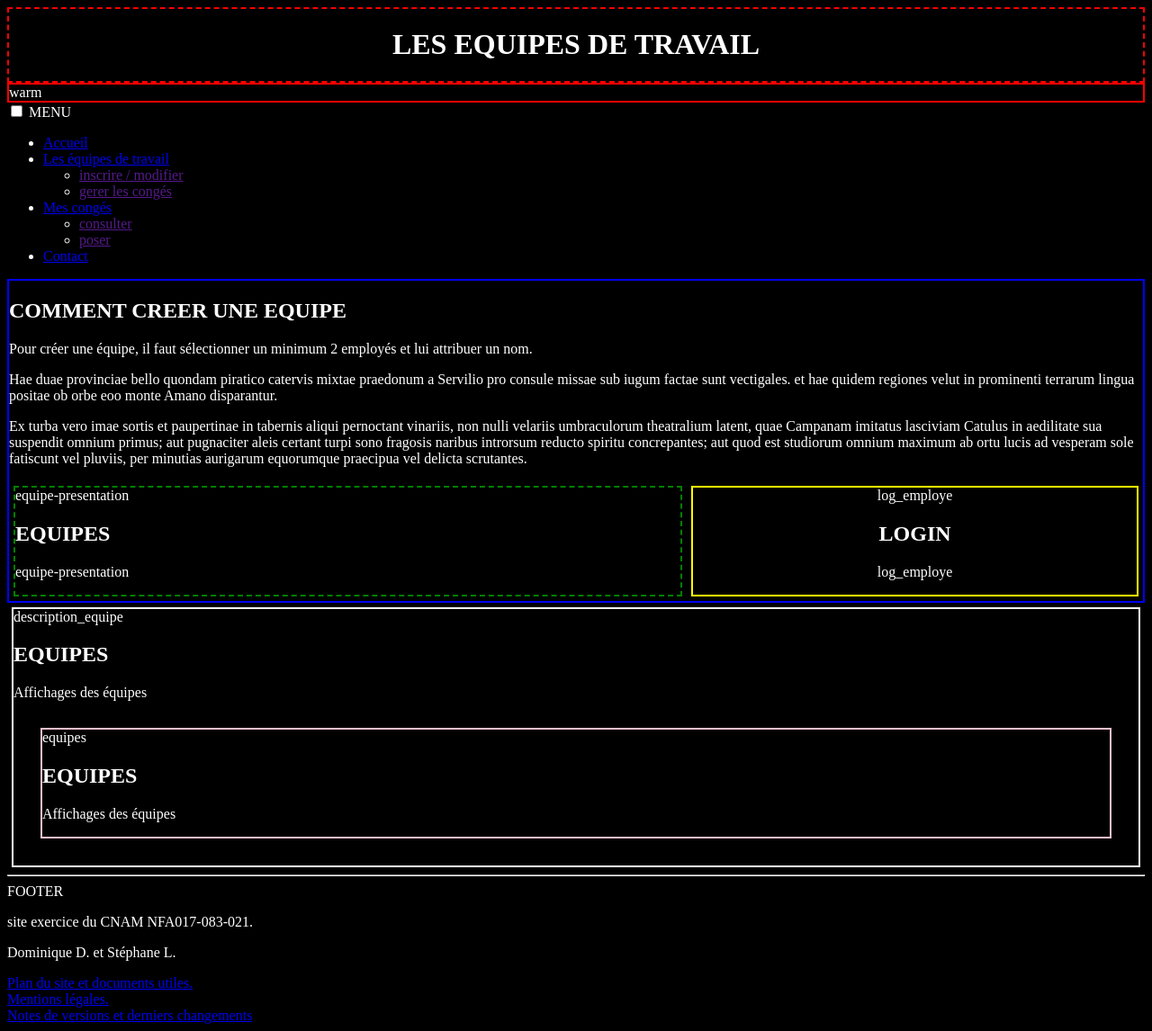
After one commit to Stef36/nfa017, a PHP site: page /catA.php in a window 1280 px wide. The commit adds this page. Shown: the whole page at 90% size. Run offline with PHP 8.4, Linux system fonts and the light colour scheme.

Commit message:
création branch cat A + mise en page page catA

```diff
--- /dev/null
+++ b/catA.php
@@ -0,0 +1,91 @@
+<?php Session_start()?>
+
+<!DOCTYPE html>
+<html lang="fr-fr" >
+
+<!-- ======================================================= -->
+    <head>
+
+        <meta charset="UTF-8" lang="fr">
+        <meta name="Mes Repos"  content="poser consulter jours congés travail équipe ">
+
+        <link rel="icon" href="mes-repos.ico" >
+        <link rel="icon" type="image/x-icon" href="img/photos/favicon.ico">
+        <title>Equipes de travail</title>
+        <link href="./css/stylea.css" rel="stylesheet" type="text/css" />
+    </head>
+<!-- ======================================================= -->
+
+
+    <body>
+
+
+
+
+
+<!-- ===================== TITRE ===================== -->
+        <header class="headera">
+            <h1>LES EQUIPES DE TRAVAIL<H1>
+        </header>
+
+<!--=======voir si possibilité===Menu de demande de validation================-->
+        <article id="warm">
+warm
+
+        </article>
+<!-- ===================== MENU ===================== -->
+        <nav>
+        <?php include("includes/menu.php"); ?>
+    </nav>
+<!--===================COMMENT CREER UNE EQUIPE==============-->
+        <section id="creer_equipe">
+            <?php include("includes/creer_equipe.inc.php"); ?>
+
+            <section id="flex">
+                <article id="equipe_presentation">
+equipe-presentation
+                <?php include("includes/equipe_presentation.inc.php"); ?>
+                </article>
+
+<!--====================login=============================-->
+                <aside class="log_employe">
+log_employe
+                <?php include("includes/log_employe.inc.php"); ?>
+                </aside>
+
+            </section></section>
+<!--===========================DESCRIPTION EQUIPE=======================-->
+        <section id="description_equipe">
+
+description_equipe
+        <?php include("includes/description_equipe.inc.php"); ?>
+
+
+<!--===========================EQUIPES=======================-->
+        <article id="equipes">
+equipes
+        <?php include("includes/equipes.inc.php"); ?>
+        </article>
+
+        </section>
+
+
+
+
+
+
+
+
+
+
+
+
+
+
+
+
+<!-- ===================== BAS DE PAGE  ===================== -->
+        <?php include("includes/basDePage.php"); ?>
+    </body>
+
+</html>
--- /dev/null
+++ b/css/stylea.css
@@ -0,0 +1,52 @@
+body {
+    background-color:black;
+    color:white;
+  }
+H1{
+    color:white;
+}
+
+.headera{
+    border:2px dashed red;
+    text-align:center;
+}
+/*=====================WARM==================*/
+#warm{
+    border:2px solid red;
+}
+
+/*===============BLOC CREER UNE EQUIPE===================*/
+#creer_equipe{
+    border:2px solid blue;
+
+}
+
+#flex{
+    display:flex;
+
+}
+
+#equipe_presentation{
+    border:2px dashed green;
+    width:60%;
+    margin:5px;
+}
+/*===================BLOC LOGIN=======================*/
+.log_employe{
+    border:2px solid yellow;
+    width:40%;
+    right:0;
+    text-align:center;
+    margin:5px;
+}
+
+/*====================BLOC DESCRIPTION EQUIPE==================*/
+#description_equipe{
+    border:2px solid white;
+    margin:5px;
+}
+
+#equipes{
+    border:2px solid pink;
+    margin:30px;
+}
--- a/includes/basDePage.php
+++ b/includes/basDePage.php
@@ -1,6 +1,7 @@
 <footer>
-    <!--Une ligne pour separer le bas de page
-    <hr/>-->
+    <!--Une ligne pour separer le bas de page-->
+    <hr/>
+    FOOTER
     <p>site exercice du CNAM NFA017-083-021.</p>
     <p>Dominique D. et Stéphane L.</p>
     <a href="./planDuSite.php">Plan du site et documents utiles.</a><br/>
--- /dev/null
+++ b/includes/creer_equipe.inc.php
@@ -0,0 +1,7 @@
+<!--==================COMMENT CREER UNE EQUIPE====================-->
+<h2>COMMENT CREER UNE EQUIPE</h2>
+
+<p>Pour créer une équipe, il faut sélectionner un minimum 2 employés et lui attribuer un nom.</p>
+<p>Hae duae provinciae bello quondam piratico catervis mixtae praedonum a Servilio pro consule missae sub iugum factae sunt vectigales. et hae quidem regiones velut in prominenti terrarum lingua positae ob orbe eoo monte Amano disparantur.</p>
+
+<p>Ex turba vero imae sortis et paupertinae in tabernis aliqui pernoctant vinariis, non nulli velariis umbraculorum theatralium latent, quae Campanam imitatus lasciviam Catulus in aedilitate sua suspendit omnium primus; aut pugnaciter aleis certant turpi sono fragosis naribus introrsum reducto spiritu concrepantes; aut quod est studiorum omnium maximum ab ortu lucis ad vesperam sole fatiscunt vel pluviis, per minutias aurigarum equorumque praecipua vel delicta scrutantes.</p>
--- /dev/null
+++ b/includes/description_equipe.inc.php
@@ -0,0 +1,4 @@
+<!--==================COMMENT CREER UNE EQUIPE====================-->
+<h2>EQUIPES</h2>
+
+<p>Affichages des équipes</p>
--- /dev/null
+++ b/includes/equipe_presentation.inc.php
@@ -0,0 +1,4 @@
+<!--==================COMMENT CREER UNE EQUIPE====================-->
+<h2>EQUIPES</h2>
+
+<p>equipe-presentation</p>
--- /dev/null
+++ b/includes/equipes.inc.php
@@ -0,0 +1,4 @@
+<!--==================COMMENT CREER UNE EQUIPE====================-->
+<h2>EQUIPES</h2>
+
+<p>Affichages des équipes</p>
--- /dev/null
+++ b/includes/log_employe.inc.php
@@ -0,0 +1,4 @@
+<!--==================COMMENT CREER UNE EQUIPE====================-->
+<h2>LOGIN</h2>
+
+<p>log_employe</p>
--- a/includes/menu.php
+++ b/includes/menu.php
@@ -5,7 +5,7 @@
 
     <input type="checkbox" id="toggle-nav" aria-label="open/close navigation">
   <label for="toggle-nav" class="nav-button"></label>
-
+MENU
   <div class="nav-inner">
 
       <ul> <!-- liste non ordonnée -->
--- a/index.php
+++ b/index.php
@@ -10,7 +10,7 @@
         <meta name="Mes Repos"  content="poser consulter jours congés travail équipe ">
 
         <link rel="icon" href="mes-repos.ico" >
-
+        <link rel="icon" type="image/x-icon" href="img/photos/favicon.ico">
         <title>Poser mes repos en ligne</title>
         <link href="./css/style.css" rel="stylesheet" type="text/css" />
     </head>
```
Also changed, not shown: includes/equipe.inc.php (added, +7 -0 lines), images/photos/bagage.ico (added), images/photos/bagage.jpg (added), images/photos/favicon.ico (added), images/photos/luggage-1149289_1920.jpg (added), 5 other files.
